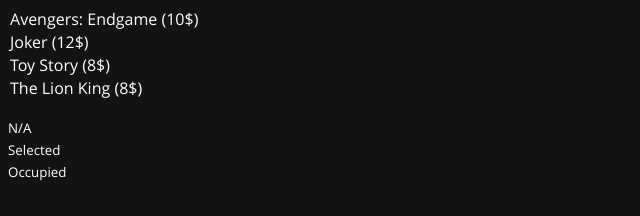
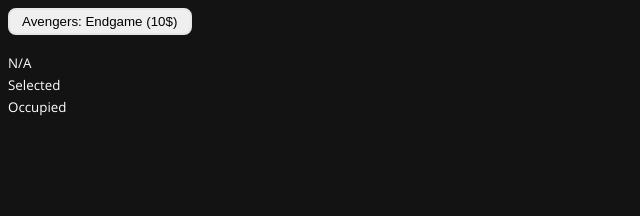
Before and after one commit to Marat-Akhalov/movie-ticket-booking, a website built with Parcel: page src/index.html in a window 1280 px wide. Shown: the whole page, without its empty margins (0-640 px from the left). Built offline with nearby package versions, Linux system fonts and the light colour scheme.

Commit message:
feat: add select form

```diff
--- a/src/assets/scss/base/_base.scss
+++ b/src/assets/scss/base/_base.scss
@@ -20,3 +20,16 @@
   padding: 0;
   list-style: none;
 }
+
+.visually-hidden {
+  position: absolute;
+  width: 1px;
+  height: 1px;
+  margin: -1px;
+  border: 0;
+  padding: 0;
+  white-space: nowrap;
+  clip-path: inset(100%);
+  clip: rect(0 0 0 0);
+  overflow: hidden;
+}
--- /dev/null
+++ b/src/assets/scss/components/_index.scss
@@ -0,0 +1 @@
+@forward '../components/select-movie';
--- /dev/null
+++ b/src/assets/scss/components/_select-movie.scss
@@ -0,0 +1,14 @@
+.select-movie {
+  &__fieldset {
+    border: 0;
+    margin: 0;
+    padding: 0;
+  }
+
+  &__select {
+    border: 2px solid #e5e5e5;
+    border-radius: 8px;
+    padding: 4px 12px;
+    appearance: none;
+  }
+}
--- a/src/assets/scss/main.scss
+++ b/src/assets/scss/main.scss
@@ -1,2 +1,3 @@
 @use 'abstract';
 @use 'base';
+@use 'components';
--- a/src/index.html
+++ b/src/index.html
@@ -17,12 +17,19 @@
   <div class="site-container">
     <section class="movie">
       <div class="container">
-        <label class="movie__label">
-          <option class="movie__option" value="10">Avengers: Endgame (10$)</option>
-          <option class="movie__option" value="12">Joker (12$)</option>
-          <option class="movie__option" value="8">Toy Story (8$)</option>
-          <option class="movie__option" value="9">The Lion King (8$)</option>
-        </label>
+        <form class="movie__select select-movie">
+          <fieldset class="select-movie__fieldset">
+            <legend class="select-movie__legend visually-hidden">Choose the movie</legend>
+            <label class="select-movie__label">
+              <select class="select-movie__select">
+                <option class="select-movie__option" value="10">Avengers: Endgame (10$)</option>
+                <option class="select-movie__option" value="12">Joker (12$)</option>
+                <option class="select-movie__option" value="8">Toy Story (8$)</option>
+                <option class="select-movie__option" value="9">The Lion King (8$)</option>
+              </select>
+            </label>
+          </fieldset>
+        </form>
         <ul class="movie__showcase showcase list-reset">
           <li class="showcase__item">
             <div class="showcase__seat"></div>
```
